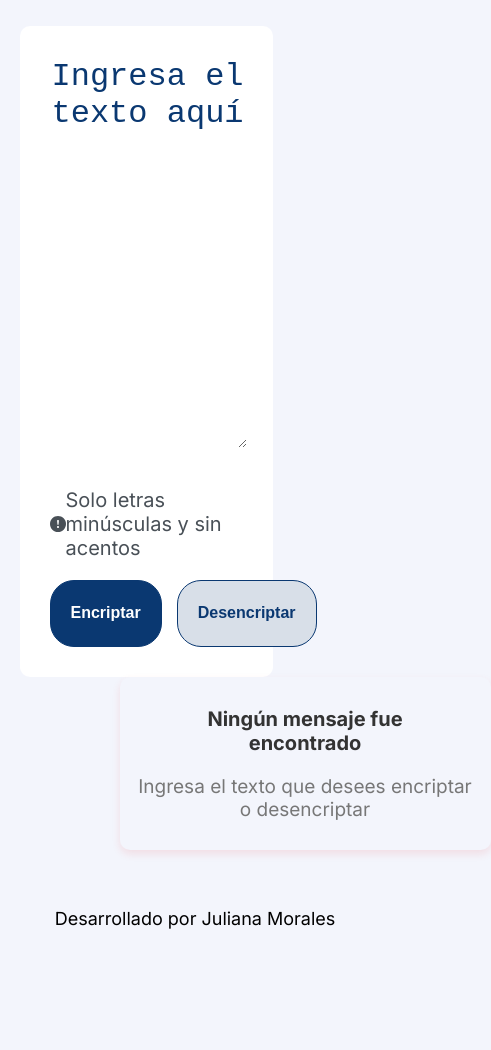
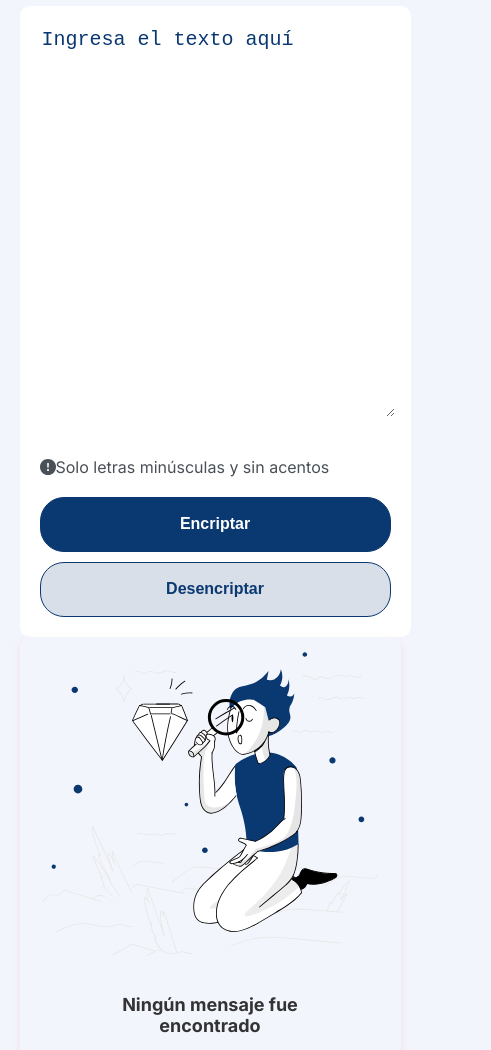
Before and after one commit to juliana9598/Encriptador-de-texto, a plain HTML site: page index.html in a window 390 px wide. Shown: the part 94-1144 px from the top of the page, 491 px wide, since content can reach past the window. Before the commit the page ends 1033 px from the top, so only its background shows below. Drawn offline with Linux system fonts and the light colour scheme.

Commit message:
cambios en responsive

```diff
--- a/style.css
+++ b/style.css
@@ -183,20 +183,57 @@ form {
 @media screen and (max-width: 768px) {
     main {
         flex-direction: column;
+        padding: 20px 0;
+    }
+
+    form {
+        width: 100%;
+        padding: 20px;
     }
 
     .result {
-        height: auto;
-        max-width: 624px;
-        margin-top: 2rem;
-        min-height: 186px;
+        width: 100%;
+        margin-left: 0;
+        margin-top: 20px;
     }
 
-    .result__img {
-        display: none;
+    .result__container {
+        margin-left: 0;
+        padding: 15px;
+        width: 100%;
     }
 
-    header {
-        width: 73px;
+    .form__input {
+        font-size: 2rem;
+    }
+
+    .submit__container {
+        flex-direction: column;
+        gap: 10px;
+    }
+
+    .form__btn, .btn__copiar {
+        width: 100%;
+        height: 55px;
+    }
+
+    .btn__copiar {
+        margin-top: 20px;
+    }
+
+    .alert__msj {
+        font-size: 16px;
+    }
+
+    .result__title {
+        font-size: 18px;
+    }
+
+    .result__text {
+        font-size: 16px;
+    }
+
+    .footer__paragraph {
+        font-size: 16px;
     }
 }
```
